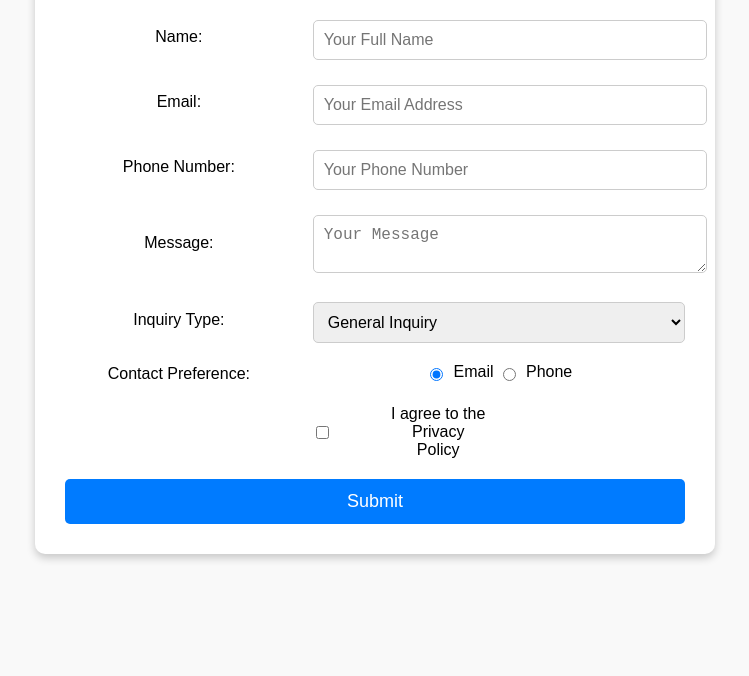
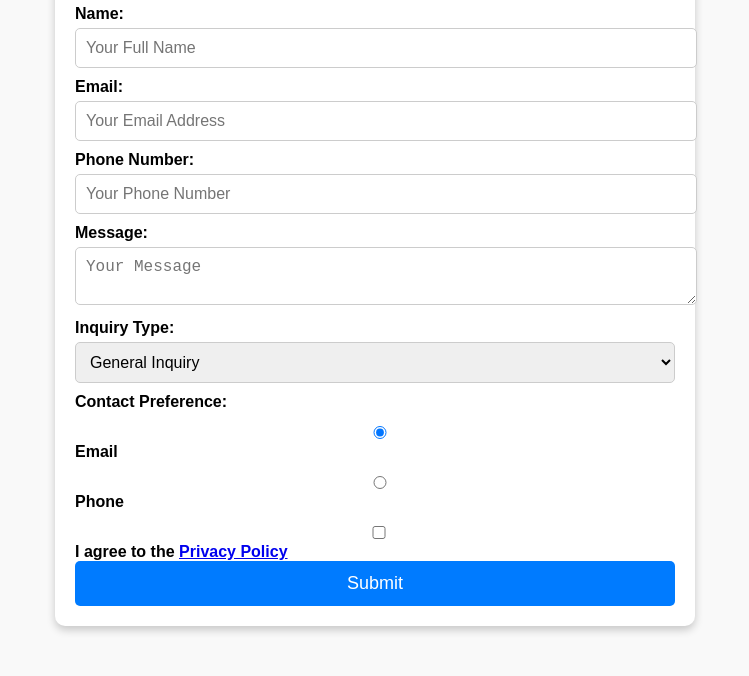
Before and after one commit to ankuralone12/AI-Productivity-hub-HTML, a plain HTML site: page Contact form.html in a window 1280 px wide. Shown: the part 133-809 px from the top of the page, without its empty margins (265-1014 px from the left). Drawn offline with Linux system fonts and the light colour scheme.

Commit message:
Update Contact form.html

```diff
--- a/Contact form.html
+++ b/Contact form.html
@@ -13,19 +13,19 @@
             text-align: center;
         }
         .container {
-            width: 50%;
+            width: 90%;
+            max-width: 600px;
             margin: 50px auto;
             padding: 20px;
             background: white;
             border-radius: 10px;
             box-shadow: 0 4px 8px rgba(0, 0, 0, 0.2);
         }
-        table {
-            width: 100%;
-            border-collapse: collapse;
-        }
-        td {
-            padding: 10px;
+        label {
+            display: block;
+            text-align: left;
+            font-weight: bold;
+            margin-top: 10px;
         }
         input, textarea, select {
             width: 100%;
@@ -34,6 +34,11 @@
             border: 1px solid #ccc;
             border-radius: 5px;
             font-size: 16px;
+            transition: border-color 0.3s;
+        }
+        input:focus, textarea:focus, select:focus {
+            border-color: #007bff;
+            outline: none;
         }
         button {
             width: 100%;
@@ -44,31 +49,33 @@
             border-radius: 5px;
             font-size: 18px;
             cursor: pointer;
-            transition: all 0.3s;
+            transition: background-color 0.3s, transform 0.2s;
         }
         button:hover {
             background-color: #0056b3;
             transform: scale(1.05);
         }
-input[type="radio"] {
-    margin-right: 5px;
-    vertical-align: middle;
+        .success-message {
+            display: none;
+            color: green;
+            font-weight: bold;
+            margin-top: 15px;
         }
-
-label {
-    display: inline-flex;
-    align-items: center;
-    gap: 5px;
+        .error {
+            color: red;
+            font-size: 14px;
+            display: none;
         }
-input[type="checkbox"] {
-    margin-right: 5px;
-    vertical-align: middle;
+        @media (max-width: 480px) {
+            .container {
+                width: 95%;
+                padding: 15px;
             }
-
-.checkbox-container {
-    display: flex;
-    align-items: center;
-    gap: 5px;
+        }
+        @media (min-width: 481px) and (max-width: 768px) {
+            .container {
+                width: 80%;
+            }
         }
     </style>
 </head>
@@ -76,56 +83,74 @@ input[type="checkbox"] {
     <div class="container">
         <h2>Contact Us</h2>
         <form id="contact-form">
-            <table>
-                <tr>
-                    <td><label for="name">Name:</label></td>
-                    <td><input type="text" id="name" name="name" placeholder="Your Full Name" required></td>
-                </tr>
-                <tr>
-                    <td><label for="email">Email:</label></td>
-                    <td><input type="email" id="email" name="email" placeholder="Your Email Address" required></td>
-                </tr>
-                <tr>
-                    <td><label for="phone">Phone Number:</label></td>
-                    <td><input type="tel" id="phone" name="phone" placeholder="Your Phone Number" pattern="[0-9]{10}"></td>
-                </tr>
-                <tr>
-                    <td><label for="message">Message:</label></td>
-                    <td><textarea id="message" name="message" placeholder="Your Message" required></textarea></td>
-                </tr>
-                <tr>
-                    <td><label for="inquiry">Inquiry Type:</label></td>
-                    <td>
+            <label for="name">Name:</label>
+            <input type="text" id="name" name="name" placeholder="Your Full Name" required>
+            <span class="error" id="name-error">Name is required.</span>
+
+            <label for="email">Email:</label>
+            <input type="email" id="email" name="email" placeholder="Your Email Address" required>
+            <span class="error" id="email-error">Enter a valid email.</span>
+
+            <label for="phone">Phone Number:</label>
+            <input type="tel" id="phone" name="phone" placeholder="Your Phone Number" pattern="[0-9]{10}">
+            <span class="error" id="phone-error">Enter a valid 10-digit phone number.</span>
+
+            <label for="message">Message:</label>
+            <textarea id="message" name="message" placeholder="Your Message" required></textarea>
+            <span class="error" id="message-error">Message is required.</span>
+
+            <label for="inquiry">Inquiry Type:</label>
             <select id="inquiry" name="inquiry">
                 <option value="general">General Inquiry</option>
                 <option value="support">Technical Support</option>
                 <option value="billing">Billing/Account</option>
                 <option value="other">Other</option>
             </select>
-                    </td>
-                </tr>
-                <tr>
-                    <td>Contact Preference:</td>
-                    <td>
+
+            <label>Contact Preference:</label>
             <label><input type="radio" name="contact_pref" value="email" checked> Email</label>
             <label><input type="radio" name="contact_pref" value="phone"> Phone</label>
-                    </td>
-                </tr>
-                <tr>
-                    <td colspan="10">
-                        <label>
+
+            <label class="checkbox-container">
                 <input type="checkbox" name="agreement" required>
-                            I agree to the Privacy Policy
+                I agree to the <a href="#">Privacy Policy</a>
             </label>
-                    </td>
-                </tr>
-                <tr>
-                    <td colspan="2" style="text-align: center;">
+
             <button type="submit">Submit</button>
-                    </td>
-                </tr>
-            </table>
+            <p class="success-message">Your message has been sent successfully!</p>
         </form>
     </div>
+
+    <script>
+        document.getElementById("contact-form").addEventListener("submit", function(event) {
+            event.preventDefault();
+            let isValid = true;
+
+            document.querySelectorAll(".error").forEach(e => e.style.display = "none");
+
+            if (document.getElementById("name").value.trim() === "") {
+                document.getElementById("name-error").style.display = "block";
+                isValid = false;
+            }
+            if (!document.getElementById("email").checkValidity()) {
+                document.getElementById("email-error").style.display = "block";
+                isValid = false;
+            }
+            if (document.getElementById("phone").value && !/^[0-9]{10}$/.test(document.getElementById("phone").value)) {
+                document.getElementById("phone-error").style.display = "block";
+                isValid = false;
+            }
+            if (document.getElementById("message").value.trim() === "") {
+                document.getElementById("message-error").style.display = "block";
+                isValid = false;
+            }
+
+            if (isValid) {
+                document.querySelector(".success-message").style.display = "block";
+                setTimeout(() => document.querySelector(".success-message").style.display = "none", 3000);
+                document.getElementById("contact-form").reset();
+            }
+        });
+    </script>
 </body>
 </html>
```
Lines whose indentation alone changed are shown as unchanged.
